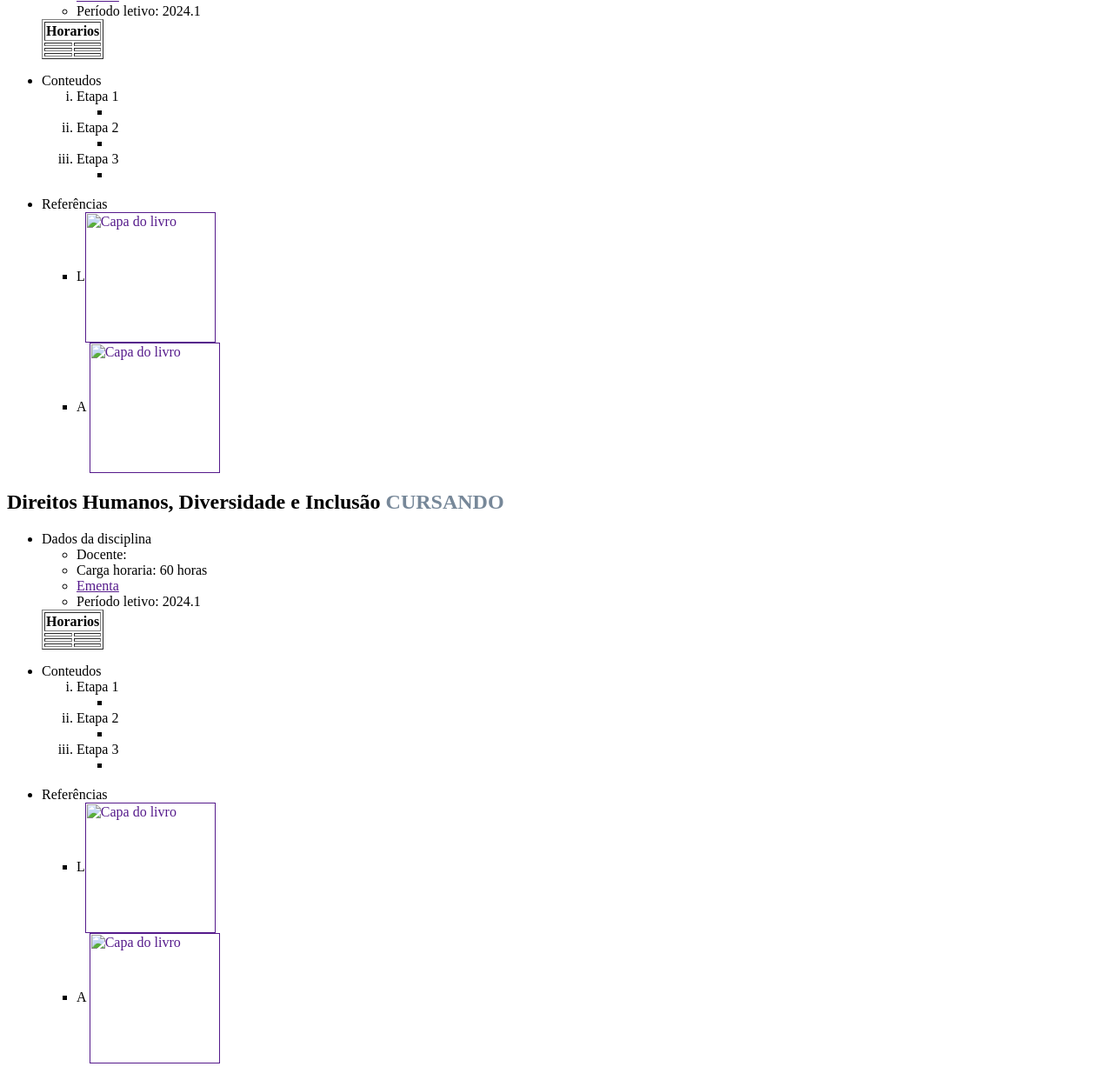
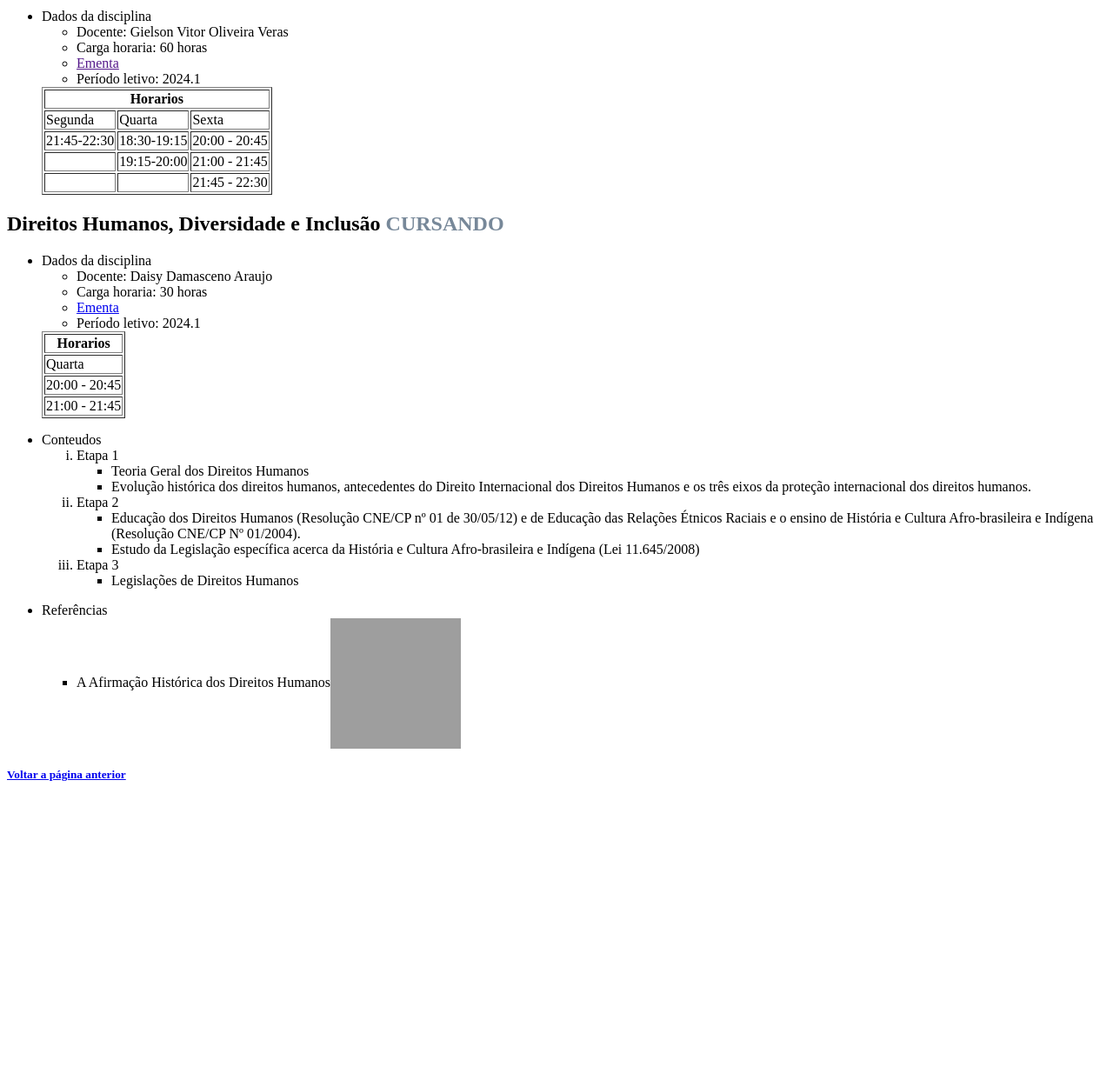
Before and after one commit to Davi-SC/ads-subject-catalog, a plain HTML site: page modulo2.html in a window 1280 px wide. Shown: the part 4223-5465 px from the top of the page at 87% size. After the commit the page ends 5144 px from the top, so only its background shows below. Drawn offline with Linux system fonts and the light colour scheme; grey boxes are pictures that could not be loaded.

Commit message:
Preenchido informações sobre mais algumas disciplinas

```diff
--- a/modulo2.html
+++ b/modulo2.html
@@ -290,7 +290,7 @@
     <ul>
         <li>Dados da disciplina
             <ul>
-                <li>Docente:</li>
+                <li>Docente: Francisco Alan de Oliveira Santos</li>
                 <li>Carga horaria: 60 horas</li>
                 <li><a href="">Ementa</a></li>
                 <li>Período letivo: 2024.1</li>
@@ -298,16 +298,22 @@
             <table border="1" >
                 <tr><th colspan="3">Horarios</th></tr>
                 <tr>
-                    <td></td>
-                    <td></td>
+                    <td>Quinta</td>
+                    <td>Sexta</td>
                 </tr>
                 <tr>
-                    <td></td>
-                    <td></td>
+                    <td>18:30-19:15</td>
+                    <td>18:30-19:15</td>
                 </tr>
                 <tr>
-                    <td></td>
-                    <td></td>
+                    <td>19:15-20:00</td>
+                    <td>19:15-20:00</td>
+                </tr>
+                <tr>
+                    <td>20:00-20:45</td>
+                </tr>
+                <tr>
+                    <td>21:00-21:45</td>
                 </tr>
             </table>
         </li>
@@ -317,19 +323,24 @@
             <ol type="i">
                 <li>Etapa 1
                     <ul>
-                        <li></li>
+                        <li>Introdução</li>
+                        <li>Processos e threads</li>
+                        <li>Gerenciamento de memória</li>
+                        <li>Sistemas de arquivos</li>
                     </ul>
                 </li>
                 <li>Etapa 2
                     <ul>
-                        <li></li>
-
+                        <li>Entrada/saída</li>
+                        <li>Impasses</li>
+                        <li>Virtualização e a nuvem</li>
+                        <li>Sistemas com múltiplos processadores</li>
                     </ul>
                 </li>
                 <li>Etapa 3
                     <ul>
-                        <li></li>
-
+                        <li>Segurança</li>
+                        <li>Projeto de sistemas operacionais</li>
                     </ul>
                 </li>
             </ol>
@@ -338,8 +349,8 @@
     <ul>
         <li>Referências
             <ul  type="square">
-                <li>L<a href=""><img  src="" alt="Capa do livro" width="150" height="150" style="vertical-align: middle;"></a></li>
-                <li>A <a href=""><img  src="" alt="Capa do livro" width="150" height="150" style="vertical-align: middle;"></a></li>
+                <li>Sistemas Operacionais Modernos<a href="https://ldemetrio.com.br/Livros/Livros_TI/segunda_unid/Sistemas%20Operacionais%20Modernos%20-%20Tanenbaum%20-%204%20Edição.pdf"><img  src="https://m.media-amazon.com/images/I/81TqQbBQKPL._SY466_.jpg" alt="Capa do livro" width="150" height="150" style="vertical-align: middle;"></a></li>
+
             </ul>
         </li>
     </ul>
@@ -347,7 +358,7 @@
     <ul>
         <li>Dados da disciplina
             <ul>
-                <li>Docente: </li>
+                <li>Docente: Gielson Vitor Oliveira Veras</li>
                 <li>Carga horaria: 60 horas</li>
                 <li><a href="">Ementa</a></li>
                 <li>Período letivo: 2024.1</li>
@@ -355,16 +366,51 @@
             <table border="1" >
                 <tr><th colspan="3">Horarios</th></tr>
                 <tr>
+                    <td>Segunda</td>
+                    <td>Quarta</td>
+                    <td>Sexta</td>
+                </tr>
+                <tr>
+                    <td>21:45-22:30</td>
+                    <td>18:30-19:15</td>
+                    <td>20:00 - 20:45</td>
+                </tr>
+                <tr>
                     <td></td>
-                    <td></td>
+                    <td>19:15-20:00</td>
+                    <td>21:00 - 21:45</td>
                 </tr>
                 <tr>
                     <td></td>
                     <td></td>
+                    <td>21:45 - 22:30</td>
+                </tr>
+            </table>
+        </li>
+    </ul>
+
+    <h2 id="DHDI">Direitos Humanos, Diversidade e Inclusão <font style="color: lightslategray;">CURSANDO</font></h2>
+    <ul>
+        <li>Dados da disciplina
+            <ul>
+                <li>Docente: Daisy Damasceno Araujo</li>
+                <li>Carga horaria: 30 horas</li>
+                <li><a href="https://ifma-suap-media.s3.amazonaws.com/edu/plano_ensino/Plano_de_Ensino_Direitos_Humanos_Diversidade_e_Inclusão-c62fe79411ac459894b471324147c92f.pdf?AWSAccessKeyId=AKIA3QBRNQBX35GCSLRK&Signature=Ws5pyoyLws2qfwsFk0vt3gWy99M%3D&Expires=1709839480">Ementa</a></li>
+                <li>Período letivo: 2024.1</li>
+            </ul>
+            <table border="1" >
+                <tr><th colspan="3">Horarios</th></tr>
+                <tr>
+                    <td>Quarta</td>
+
                 </tr>
                 <tr>
-                    <td></td>
-                    <td></td>
+                    <td>20:00 - 20:45</td>
+
+                </tr>
+                <tr>
+                    <td>21:00 - 21:45</td>
+
                 </tr>
             </table>
         </li>
@@ -374,19 +420,21 @@
             <ol type="i">
                 <li>Etapa 1
                     <ul>
-                        <li></li>
+                        <li>Teoria Geral dos Direitos Humanos</li>
+                        <li>Evolução histórica dos direitos humanos, antecedentes do Direito Internacional dos Direitos Humanos e os três eixos da proteção internacional dos direitos humanos.</li>
                     </ul>
                 </li>
                 <li>Etapa 2
                     <ul>
-                        <li></li>
-
+                        <li>Educação dos Direitos Humanos (Resolução CNE/CP nº 01 de 30/05/12) e de Educação das
+                            Relações Étnicos Raciais e o ensino de História e Cultura Afro-brasileira e Indígena (Resolução
+                            CNE/CP Nº 01/2004). </li>
+                        <li>Estudo da Legislação específica acerca da História e Cultura Afro-brasileira e Indígena (Lei 11.645/2008)</li>
                     </ul>
                 </li>
                 <li>Etapa 3
                     <ul>
-                        <li></li>
-
+                        <li>Legislações de Direitos Humanos </li>
                     </ul>
                 </li>
             </ol>
@@ -395,65 +443,7 @@
     <ul>
         <li>Referências
             <ul  type="square">
-                <li>L<a href=""><img  src="" alt="Capa do livro" width="150" height="150" style="vertical-align: middle;"></a></li>
-                <li>A <a href=""><img  src="" alt="Capa do livro" width="150" height="150" style="vertical-align: middle;"></a></li>
-            </ul>
-        </li>
-    </ul>
-    <h2 id="DHDI">Direitos Humanos, Diversidade e Inclusão <font style="color: lightslategray;">CURSANDO</font></h2>
-    <ul>
-        <li>Dados da disciplina
-            <ul>
-                <li>Docente: </li>
-                <li>Carga horaria: 60 horas</li>
-                <li><a href="">Ementa</a></li>
-                <li>Período letivo: 2024.1</li>
-            </ul>
-            <table border="1" >
-                <tr><th colspan="3">Horarios</th></tr>
-                <tr>
-                    <td></td>
-                    <td></td>
-                </tr>
-                <tr>
-                    <td></td>
-                    <td></td>
-                </tr>
-                <tr>
-                    <td></td>
-                    <td></td>
-                </tr>
-            </table>
-        </li>
-    </ul>
-    <ul>
-        <li>Conteudos
-            <ol type="i">
-                <li>Etapa 1
-                    <ul>
-                        <li></li>
-                    </ul>
-                </li>
-                <li>Etapa 2
-                    <ul>
-                        <li></li>
-
-                    </ul>
-                </li>
-                <li>Etapa 3
-                    <ul>
-                        <li></li>
-
-                    </ul>
-                </li>
-            </ol>
-        </li>
-    </ul>
-    <ul>
-        <li>Referências
-            <ul  type="square">
-                <li>L<a href=""><img  src="" alt="Capa do livro" width="150" height="150" style="vertical-align: middle;"></a></li>
-                <li>A <a href=""><img  src="" alt="Capa do livro" width="150" height="150" style="vertical-align: middle;"></a></li>
+                <li>A Afirmação Histórica dos Direitos Humanos<a href="https://www.editoradodireito.com.br/a-afirmacao-historica-dos-direitos-humanos-12-edicao/p?idsku=629536&gad_source=1&gclid=CjwKCAiA6KWvBhAREiwAFPZM7lzuvS_qi2bs7J3e--rIKZznnYEfM_Y8ZaonEuGiqVkEBoCHaRN1ChoCP_UQAvD_BwE"><img  src="https://editoraerica.vteximg.com.br/arquivos/ids/164240-1000-1000/A-Afirmacao-Historica-dos-Direitos-Humanos---2%C2%AA-Edicao.jpg?v=636834123882200000" alt="Capa do livro" width="150" height="150" style="vertical-align: middle;"></a></li>
             </ul>
         </li>
     </ul>
```
